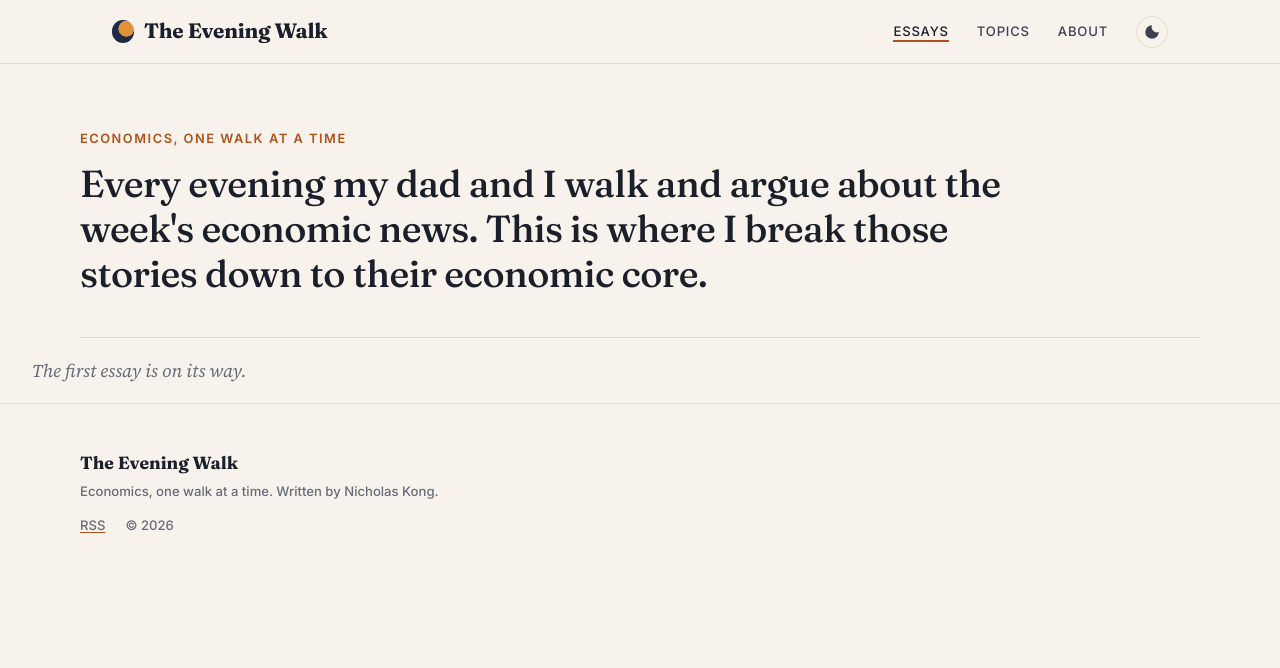
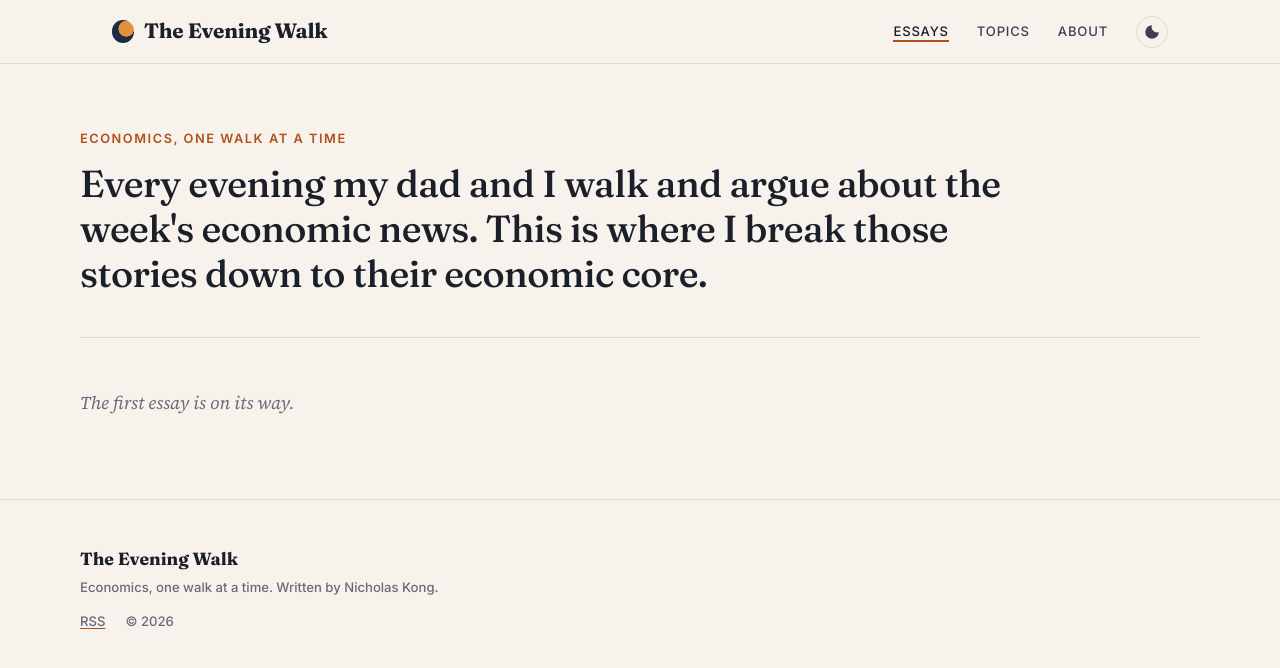
Before and after one commit to nicholaskong2008-collab/evening-walk, a Jekyll site: the page built from index.html, in a window 1280 px wide. Shown: the top 668 px of the page. Built offline with Jekyll 4.4.1, drawn with Linux system fonts in a browser that asks for light colours.

Commit message:
Fix alignment of the empty-blog message

```diff
--- a/index.html
+++ b/index.html
@@ -24,5 +24,7 @@ title: Essays
   </div>
 </section>
 {% else %}
-<p class="empty">The first essay is on its way.</p>
+<section class="archive">
+  <p class="empty">The first essay is on its way.</p>
+</section>
 {% endif %}
```
